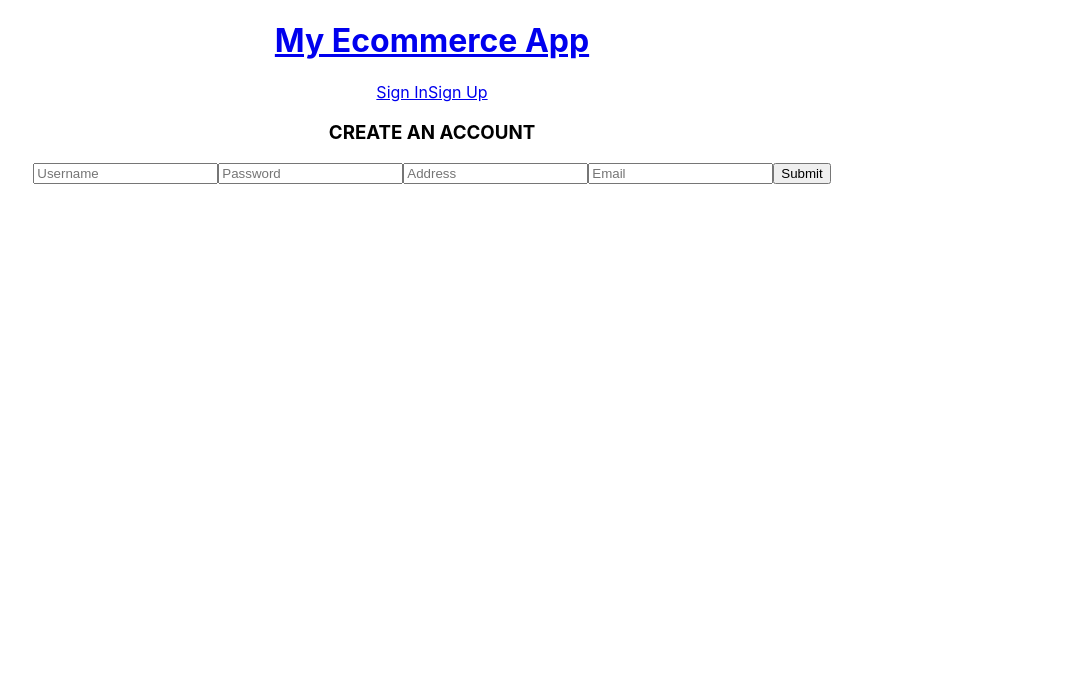
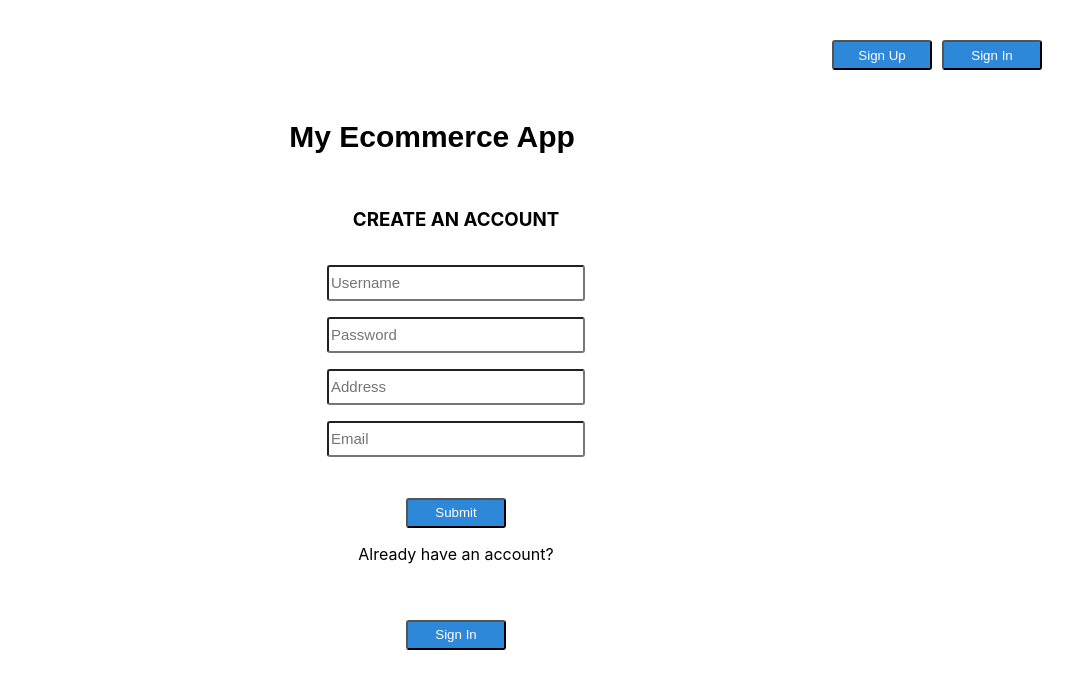
Before and after one commit to AldairGithub/Ecommerce-App, a React (Create React App) app in the folder client/: page /register in a window 1280 px wide. Shown: the top 688 px of the page, without its empty margins (208-1280 px from the left). Built offline with nearby package versions, Linux system fonts and the light colour scheme; no server answers.

Commit message:
added basic css to sign in, sign up, and header

```diff
--- a/client/package.json
+++ b/client/package.json
@@ -8,7 +8,8 @@
     "@testing-library/user-event": "^7.2.1",
     "react": "^16.13.1",
     "react-dom": "^16.13.1",
-    "react-scripts": "3.4.2"
+    "react-icons": "^3.10.0",
+    "react-scripts": "^3.4.3"
   },
   "scripts": {
     "start": "react-scripts start",
--- a/client/src/components/Checkout.jsx
+++ b/client/src/components/Checkout.jsx
@@ -6,11 +6,12 @@ export default function Checkout(props) {
 
   return (
     <>
-      <checkout>
-        {}
-      </checkout>
+      {/* breaks if currentUser is reloaded */}
+      <p>
+        {props.currentUser == null ? 'string' : props.currentUser}
+      </p>
       <h1>Total: {total}</h1>
-      <Link></Link>
+      <Link to={`/users/${props.match.params.id}/orderout`}>Continue</Link>
     </>
   )
 }
--- /dev/null
+++ b/client/src/components/Header/Header.css
@@ -0,0 +1,27 @@
+
+.header a {
+  font-family: Arial, Helvetica, sans-serif;
+  color: black;
+  font-size: 15px;
+}
+.user-nav {
+    display: flex;
+    flex-direction: row;
+    flex-wrap: nowrap;
+    justify-content: flex-end;
+    align-items: flex-start;
+    align-content: stretch;
+    margin-right: 20px;
+}
+
+.user-nav button {
+  margin-right: 10px;
+}
+
+.home {
+  margin-top: 100px;
+}
+
+.notHome {
+  margin-top: 50px;
+}
--- a/client/src/components/Header/Header.jsx
+++ b/client/src/components/Header/Header.jsx
@@ -1,4 +1,5 @@
 import React from 'react'
+import './Header.css'
 import { Link } from 'react-router-dom'
 import { removeToken } from '../../services/auth'
 import { useHistory } from 'react-router-dom'
@@ -15,21 +16,29 @@ export default function Header(props) {
 
   return (
     <header>
-      <Link to='/home'><h1>My Ecommerce App</h1></Link>
       {
-        props.currentUser ? (
-          <>
-            <p>{props.currentUser.username} logged in</p>
-            <Link to={`/users/${props.currentUser.id}`}>Update User</Link>
-            <Link to={`/users/${props.currentUser.id}/items`}>User Items</Link>
-            <Link to={`/users/${props.currentUser.id}/cart`}>Cart</Link>
-            <button onClick={handleLogout}>Logout</button>
-          </>
+        props.currentUser !== null ? (
+          <div className='header'>
+            <div className='user-nav button'>
+              <Link to={`/users/${props.currentUser.id}`}><button>Update User</button></Link>
+              <Link to={`/users/${props.currentUser.id}/items`}><button>User Items</button></Link>
+              <Link to={`/users/${props.currentUser.id}/cart`}><button>Cart</button></Link>
+              <button onClick={handleLogout}>Logout</button>
+            </div>
+            <div className='home'>
+              <Link to='/home'><h1>My Ecommerce App</h1></Link>
+            </div>
+        </div>
         ) : (
-            <>
-              <Link to='/'>Sign In</Link>
-              <Link to='/register'>Sign Up</Link>
-            </>
+        <div className='header'>
+          <div className='user-nav button'>
+            <Link to={`/register`}><button>Sign Up</button></Link>
+            <Link to={`/`}><button>Sign In</button></Link>
+              </div>
+          <div className='notHome'>
+            <Link className='notHome' to='/home'><h1>My Ecommerce App</h1></Link>
+          </div>
+        </div>
         )
       }
     </header>
--- a/client/src/components/Main.jsx
+++ b/client/src/components/Main.jsx
@@ -14,6 +14,7 @@ import CreateItem from './CreateItem/CreateItem'
 import UpdateItem from './UpdateItem/UpdateItem'
 import Cart from './Cart'
 import Checkout from './Checkout'
+import OrderOut from './OrderOut'
 
 export default function Main(props) {
   const { currentUser } = props
@@ -131,6 +132,13 @@ export default function Main(props) {
         <Checkout
           {...props}
           total={total}
+          currentUser={currentUser.address}
+        />
+      )} />
+
+      <Route exact path='/users/:id/orderout' render={(props) => (
+        <OrderOut
+          setCart={setCart}
         />
       )} />
 
--- /dev/null
+++ b/client/src/components/OrderOut.jsx
@@ -0,0 +1,17 @@
+import React, {useState} from 'react'
+import { Link } from 'react-router-dom'
+
+export default function OrderOut(props) {
+
+  const handleClick = () => {
+    const emptyCart = new Array()
+    props.setCart(emptyCart)
+  }
+
+  return (
+    <>
+      <p>order out</p>
+      <button onClick={handleClick}><Link to={'/home'}>Continue</Link></button>
+    </>
+  )
+}
--- /dev/null
+++ b/client/src/components/SignIn/SignIn.css
@@ -0,0 +1,44 @@
+a {
+  text-decoration: none;
+}
+
+.header {
+  font-size: 10px;
+}
+
+.sign-in-input {
+  width: 200px;
+  margin: auto;
+	display: flex;
+	flex-direction: column;
+	flex-wrap: wrap;
+	justify-content: center;
+  align-items: center;
+}
+
+.sign-in-input form {
+  margin-top: 20px;
+}
+
+.sign-in-input input {
+  height: 30px;
+  width: 200px;
+  border-radius: 3px;
+  margin-bottom: 1px;
+  font-size: 15px;
+}
+
+.button button{
+  height: 30px;
+  width: 100px;
+  border-radius: 3px;
+  background-color: rgb(45, 136, 217);
+  color: white;
+  cursor: pointer;
+  transition-duration: 0.4s;
+}
+
+.button button:hover {
+  background-color: white;
+  color: rgb(45, 136, 217);
+}
--- a/client/src/components/SignIn/SignIn.jsx
+++ b/client/src/components/SignIn/SignIn.jsx
@@ -1,4 +1,5 @@
 import React, { useState } from 'react'
+import './SignIn.css'
 import { Link } from 'react-router-dom'
 import { loginUser } from '../../services/auth'
 
@@ -24,7 +25,7 @@ export default function Login(props) {
   }
 
   return (
-    <>
+    <div className='button sign-in-input'>
     <form onSubmit={handleSubmit}>
       <input
         placeholder="Username"
@@ -40,10 +41,12 @@ export default function Login(props) {
         value={setNewUserData.password}
         onChange={handleChange}
       />
-      <button>Submit</button>
+      <button>Sign In</button>
       </form>
       <p>Don't have an account?</p>
-      <Link to='/register'>Sign Up</Link>
-    </>
+      <div className='button sign-up-button'>
+        <Link to='/register'><button>Sign Up</button></Link>
+      </div>
+    </div>
   )
 }
--- /dev/null
+++ b/client/src/components/SignUp/SignUp.css
@@ -0,0 +1,32 @@
+
+.sign-up-container {
+  width: 210px;
+  margin-top: 20px;
+  margin: auto;
+  display: flex;
+  flex-direction: column;
+  flex-wrap: wrap;
+  justify-content: center;
+}
+
+.sign-up-container form {
+  margin-top: 15px;
+}
+.sign-up-container input {
+  margin-top: 15px;
+  width: 250px;
+}
+.sign-up-container button {
+  margin-top: 70px;
+}
+
+.sign-up-container input {
+  height: 30px;
+  width: 250px;
+  border-radius: 3px;
+  margin-bottom: 1px;
+  font-size: 15px;
+}
+.button button{
+  margin-top: 40px;
+}
--- a/client/src/components/SignUp/SignUp.jsx
+++ b/client/src/components/SignUp/SignUp.jsx
@@ -1,5 +1,7 @@
 import React, { useState } from 'react'
+import './SignUp.css'
 import { registerUser } from '../../services/auth'
+import {Link} from 'react-router-dom'
 
 export default function Register(props) {
   const [newUserData, setNewUserData] = useState({
@@ -25,6 +27,7 @@ export default function Register(props) {
   }
 
   return (
+    <div className='button sign-up-container'>
     <form onSubmit={handleSubmit}>
       <h3>CREATE AN ACCOUNT</h3>
       <input
@@ -56,6 +59,11 @@ export default function Register(props) {
         placeholder='Email'
       />
       <button>Submit</button>
-    </form>
+      </form>
+      <p>Already have an account?</p>
+      <div className='button'>
+        <Link to='/'><button>Sign In</button></Link>
+      </div>
+    </div>
   )
 }
```
Also changed, not shown: 2 other files (tests, documents, lock files or other folders).
